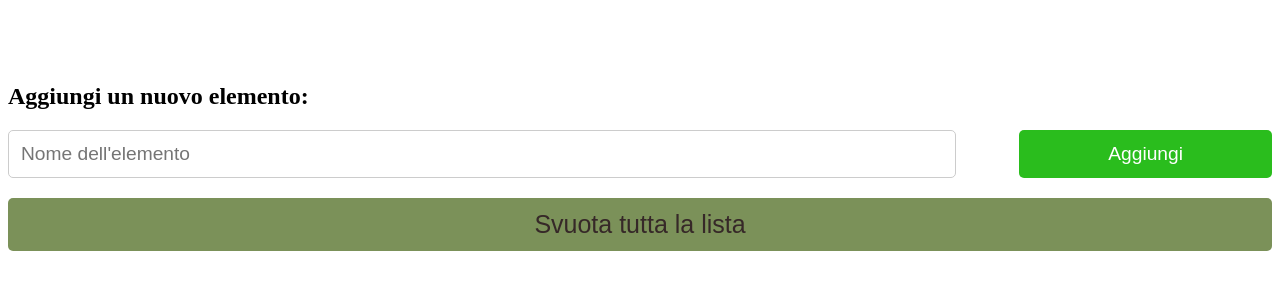
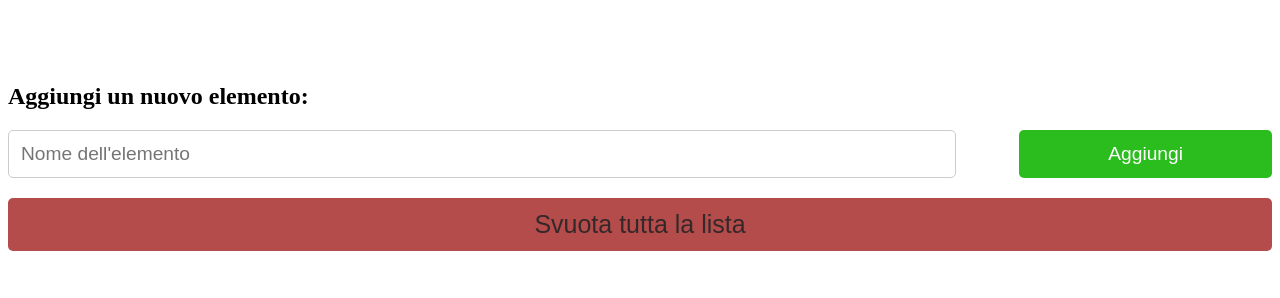
Before and after one commit to Hu-Lorenzo/EserInf, a Flask app: page / in a window 1280 px wide, with the pointer over the restyled element. Shown: the part 182-480 px from the top of the page. Run offline with Flask 3, Linux system fonts and the light colour scheme.

Commit message:
progetto 3 sistemato i colori dei bottoni

```diff
--- a/ListaSpesa_flask/static/css/stile.css
+++ b/ListaSpesa_flask/static/css/stile.css
@@ -64,8 +64,11 @@ form button {
     transition: background-color 0.3s ease;
     border: none;
 }
+.Rbotton:hover {
+    background-color: #b44c4c;
+}
 
-form button:hover {
+button:hover {
     background-color: #7b9159;
 }
 
```
Also changed, not shown: instance/lista_spesa.db.
